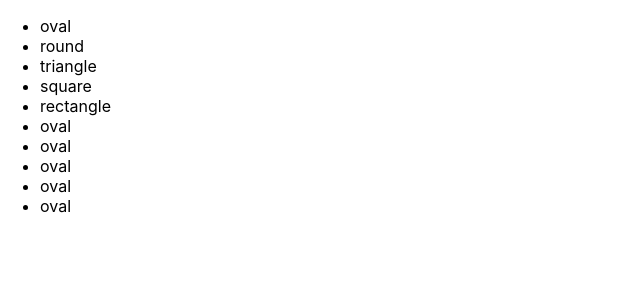
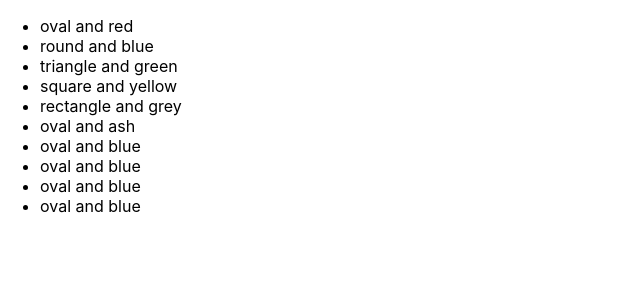
Before and after one commit to webBlaster/coderbyte-grid-app, a React (Create React App) app: page / in a window 1280 px wide. Shown: the top 300 px of the page, without its empty margins (0-640 px from the left). Built offline with nearby package versions, Linux system fonts and the light colour scheme.

Commit message:
filtered data with shape properties

```diff
--- a/src/App.tsx
+++ b/src/App.tsx
@@ -1,15 +1,38 @@
-import React from 'react';
-import data from './data.json';
+import React from "react";
+import data from "./data.json";
 
 function App() {
-  const shapes = data.map((item) => {
-    return (<li>{item.shape}</li>)
+  //property arrays
+  let shapes = ["round", "rectangle", "triangle", "oval", "square"];
+  let colors = ["red", "blue", "green", "yellow", "grey", "ash"];
+
+  //initialize maps
+  let shapeMap = new Map();
+  let colorMap = new Map();
+
+  //set default map values
+  colors.forEach((item) => {
+    colorMap.set(item, true);
   });
-  return (
-    <ul className="App">
-      {shapes}
-    </ul>
-  );
+
+  shapes.forEach((item) => {
+    shapeMap.set(item, true);
+  });
+
+  console.log(shapeMap, colorMap);
+
+  let filteredData = data.filter((item) => {
+    return shapeMap.get(item.shape) && colorMap.get(item.color);
+  });
+
+  const shapeList = filteredData.map((item) => {
+    return (
+      <li key={item.id}>
+        {item.shape} and {item.color}{" "}
+      </li>
+    );
+  });
+  return <ul className="grid">{shapeList}</ul>;
 }
 
 export default App;
```
